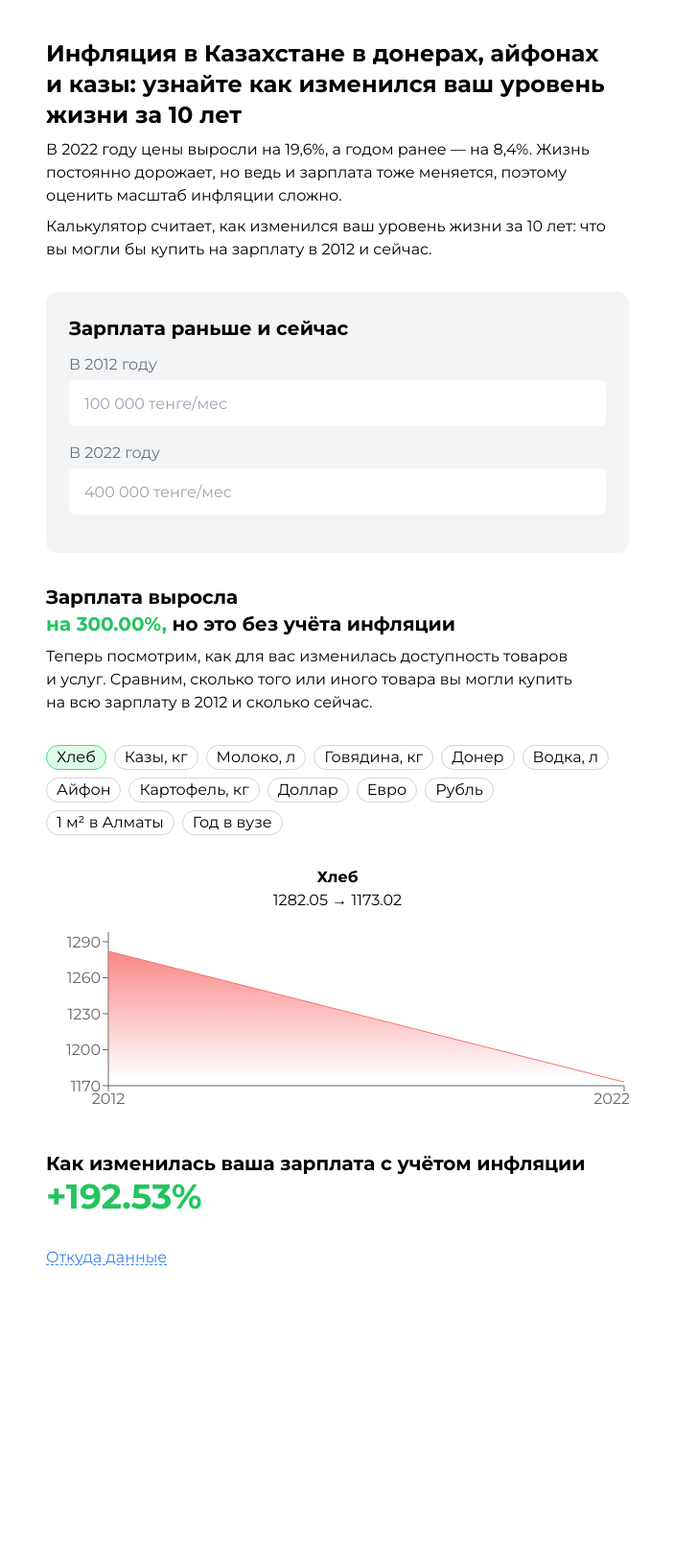
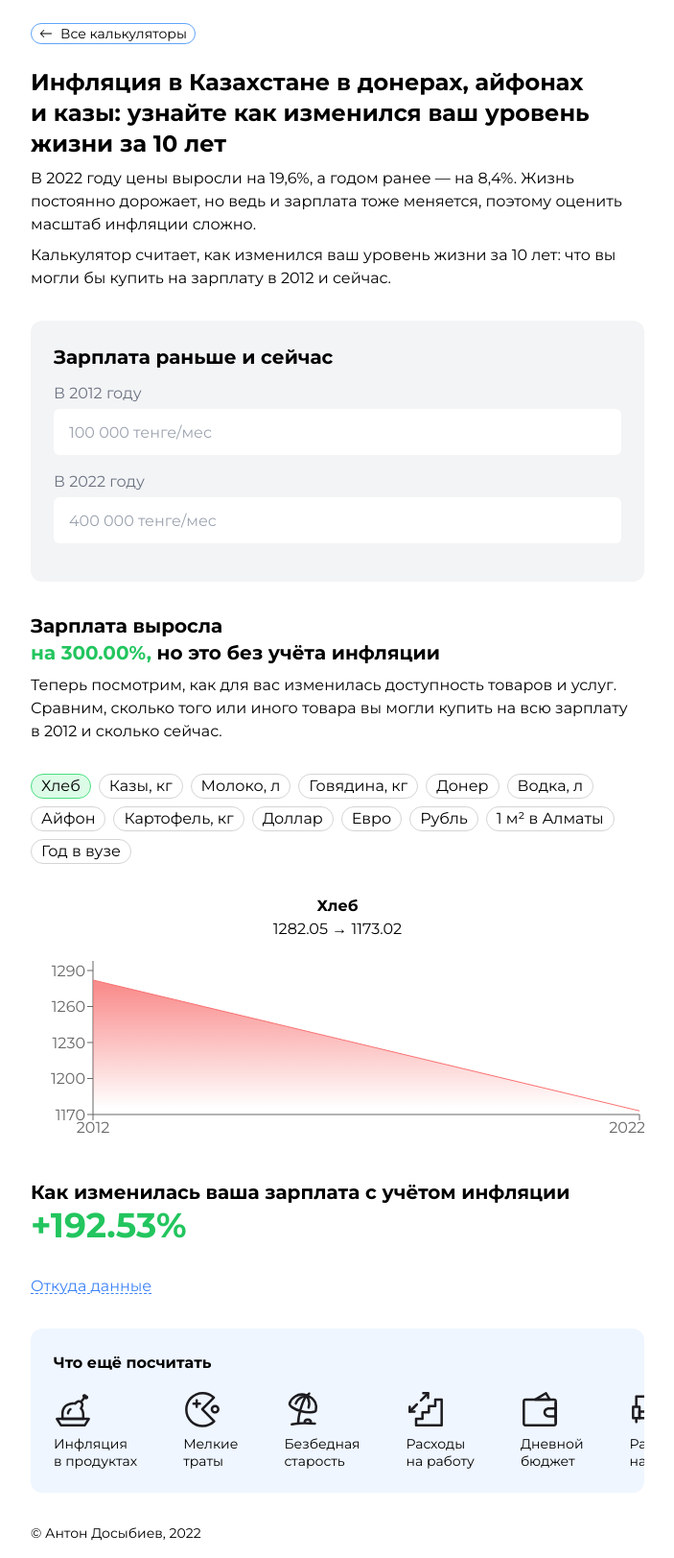
Before and after one commit to Dosybi/groovy-calcs, a Next.js app: page /inflation in a window 1280 px wide. Shown: the whole page at 96% size, without its empty margins (288-991 px from the left). Before the commit the page ends 1394 px from the top, so only its background shows below. Built offline with nearby package versions, Linux system fonts and the light colour scheme.

Commit message:
add layout, navigation and more sections

```diff
--- a/components/InputsGroup.js
+++ b/components/InputsGroup.js
@@ -5,7 +5,7 @@ const InputsGroup = ({ inputs, onInputChange }) => {
     onInputChange(e)
   }
   return (
-    <div className="-mx-8 mb-8 rounded-none bg-gray-100 p-6 md:mx-0 md:rounded-xl">
+    <div className="-mx-4 mb-8 rounded-none bg-gray-100 p-6 md:mx-0 md:rounded-xl">
       <h2 className="mb-3 text-xl font-bold">{inputs.title}</h2>
       {inputs.fields.map((input) => (
         <div key={input.year}>
--- /dev/null
+++ b/components/Layout.js
@@ -0,0 +1,23 @@
+import Head from 'next/head'
+import Copyright from './Copyright'
+import MoreSection from './MoreSection'
+import Navigation from './Navigation'
+
+const Layout = ({ title, description, children }) => {
+  return (
+    <>
+      <Head>
+        <title>{title}</title>
+        <meta name="description" content={description} />
+      </Head>
+      <div className="m-auto max-w-2xl p-4">
+        <Navigation />
+        {children}
+        <MoreSection />
+        <Copyright />
+      </div>
+    </>
+  )
+}
+
+export default Layout
--- /dev/null
+++ b/components/MoreSection.js
@@ -0,0 +1,35 @@
+import Image from 'next/image'
+import Link from 'next/link'
+import { calcs } from '../data'
+
+const MoreSection = () => {
+  return (
+    <>
+      <div className="scrollbar-none -mx-4 mb-8 overflow-auto bg-blue-50 p-6 md:mx-0 md:rounded-xl">
+        <div className="sticky left-0 mb-4 font-bold">Что ещё посчитать</div>
+        <ul className="flex">
+          {calcs.map((calc) => {
+            return (
+              <li
+                className="mr-12 w-40 transform hover:text-red-500"
+                key={calc.name}
+              >
+                <Link href={calc.link}>
+                  <Image
+                    className="mb-2"
+                    src={calc.icon}
+                    alt={calc.name}
+                    width={40}
+                  />
+                  <div className="text-sm leading-tight">{calc.shortName}</div>
+                </Link>
+              </li>
+            )
+          })}
+        </ul>
+      </div>
+    </>
+  )
+}
+
+export default MoreSection
--- /dev/null
+++ b/components/Navigation.js
@@ -0,0 +1,20 @@
+import Link from 'next/link'
+
+import { BsArrowLeft } from 'react-icons/bs'
+
+const Navigation = () => {
+  return (
+    <div className="mb-4 bg-white py-2">
+      <ul>
+        <Link href={'/'}>
+          <li className="flex w-fit items-center gap-2 rounded-xl border border-blue-400 px-2 text-sm transition hover:bg-blue-400 hover:text-white">
+            <BsArrowLeft />
+            <div>Все калькуляторы</div>
+          </li>
+        </Link>
+      </ul>
+    </div>
+  )
+}
+
+export default Navigation
--- a/components/inflation/Products.js
+++ b/components/inflation/Products.js
@@ -20,16 +20,12 @@ const SingleProduct = ({ label, setTag, activeTag }) => {
 const Products = ({ onTagSelect }) => {
   const [activeTag, setActiveTag] = useState('Хлеб')
 
-  // const setTag = (name) => {
-  //   setActiveTag(activeTag === name ? '' : name)
-  // }
-
   useEffect(() => {
     onTagSelect(activeTag)
   }, [activeTag])
 
   return (
-    <div className="scrollbar-none -mx-8 mb-8 flex flex-row flex-nowrap gap-2 overflow-x-auto px-8 md:mx-0 md:flex-wrap md:overflow-visible md:px-0">
+    <div className="scrollbar-none -mx-4 mb-8 flex flex-row flex-nowrap gap-2 overflow-x-auto px-4 md:mx-0 md:flex-wrap md:overflow-visible md:px-0">
       {products.map((tag) => {
         return (
           <SingleProduct
--- a/components/inflation/SourcesInfo.js
+++ b/components/inflation/SourcesInfo.js
@@ -13,7 +13,7 @@ const SourcesInfo = () => {
   const [isToggled, setIsToggled] = useState(false)
 
   return (
-    <div>
+    <div className="mb-8">
       <div
         className="mb-2 cursor-pointer text-blue-500 underline decoration-dashed decoration-1 underline-offset-2 hover:text-blue-800 hover:decoration-blue-800"
         onClick={() => setIsToggled(!isToggled)}
--- a/data/index.js
+++ b/data/index.js
@@ -22,6 +22,7 @@ export const description = {
 export const calcs = [
   {
     name: 'Инфляция в Казахстане в донерах, айфонах и казы',
+    shortName: 'Инфляция в продуктах',
     description:
       'Как изменился ваш уровень жизни за 10 лет: что вы могли бы купить на зарплату в 2012 и сейчас.',
     link: '/inflation',
@@ -30,6 +31,7 @@ export const calcs = [
   },
   {
     name: 'Сколько накопится за год, если отказаться от мелких трат',
+    shortName: 'Мелкие траты',
     description:
       'Калькулятор считает, сколько вы накопите, если откажетесь от приятных мелочей, которые незаметно съедают бюджет, и будете хранить сэкономленные деньги на депозите.',
     link: 'https://minor-expenses.vercel.app',
@@ -38,6 +40,7 @@ export const calcs = [
   },
   {
     name: 'Сколько откладывать на безбедную старость',
+    shortName: 'Безбедная старость',
     description:
       'Прикиньте сумму, которая позволит вам комфортно отдохнуть на пенсии, а калькулятор посчитает, сколько для этого нужно откладывать каждый месяц, учитывая инфляцию и проценты на вкладе.',
     link: 'https://comfortable-retirement.vercel.app',
@@ -46,6 +49,7 @@ export const calcs = [
   },
   {
     name: 'Сколько вы тратите пока зарабатываете',
+    shortName: 'Расходы на работу',
     description:
       'Калькулятор считает, сколько вы получаете на самом деле с учётом расходов, связанных с работой.',
     link: 'https://true-salary.vercel.app',
@@ -54,6 +58,7 @@ export const calcs = [
   },
   {
     name: 'Сколько вы можете тратить в день',
+    shortName: 'Дневной бюджет',
     description:
       'Укажите зарплату и обязательные расходы, а калькулятор посчитает, сколько вы можете тратить каждый день, чтобы не пришлось занимать.',
     link: 'https://daily-budget.vercel.app',
@@ -62,6 +67,7 @@ export const calcs = [
   },
   {
     name: 'Сколько вы могли заработать, если бы не смотрели сериалы',
+    shortName: 'Расходы на сериалы',
     description:
       'Калькулятор считает, сколько вы могли заработать, если бы посвятили работе всё время, которое уходит на просмотр сериалов.',
     link: 'https://unearned.vercel.app/',
--- a/package.json
+++ b/package.json
@@ -17,6 +17,7 @@
     "next": "13.1.0",
     "react": "18.2.0",
     "react-dom": "18.2.0",
+    "react-icons": "^4.7.1",
     "recharts": "^2.4.1"
   },
   "devDependencies": {
--- a/pages/_document.js
+++ b/pages/_document.js
@@ -4,6 +4,8 @@ export default function Document() {
   return (
     <Html>
       <Head>
+        <meta name="viewport" content="width=device-width, initial-scale=1" />
+        <link rel="icon" href="/favicon.ico" />
         <link
           rel="apple-touch-icon"
           sizes="180x180"
--- a/pages/index.js
+++ b/pages/index.js
@@ -16,8 +16,6 @@ export default function Home() {
           name="description"
           content="Калькуляторы для тех, кто не любит таблички в Экселе"
         />
-        <meta name="viewport" content="width=device-width, initial-scale=1" />
-        <link rel="icon" href="/favicon.ico" />
       </Head>
       <main className="mx-auto max-w-2xl bg-white px-4 pt-4 lg:max-w-3xl">
         <Description content={description} />
--- a/pages/inflation.js
+++ b/pages/inflation.js
@@ -11,6 +11,7 @@ import FinalStatistics from '../components/inflation/FinalStatistics'
 import SourcesInfo from '../components/inflation/SourcesInfo'
 
 import { products, description, inputs } from '../data/inflation'
+import Layout from '../components/Layout'
 
 const inflation = () => {
   const [salary, setSalary] = useState({
@@ -34,12 +35,11 @@ const inflation = () => {
   const onTagSelect = (activeTag) => setPurchase(activeTag)
 
   return (
-    <div>
-      <Head>
-        <title>Инфляция</title>
-        <meta name="description" content="Инфляция" />
-      </Head>
-      <main className="m-auto mb-8 max-w-2xl p-8">
+    <>
+      <Layout
+        title="Инфляция в Казахстане в донерах, айфонах и казы: узнайте как изменился ваш уровень жизни за 10 лет"
+        description="Инфляция в Казахстане в донерах, айфонах и казы: узнайте как изменился ваш уровень жизни за 10 лет"
+      >
         <Description content={description} isInner />
         <InputsGroup inputs={inputs} onInputChange={onInputChange} />
         <GeneralStatistics
@@ -58,8 +58,8 @@ const inflation = () => {
           currentSalary={salary.currentSalary}
         />
         <SourcesInfo />
-      </main>
-    </div>
+      </Layout>
+    </>
   )
 }
 
```
Also changed, not shown: 1 other file (tests, documents, lock files or other folders).
